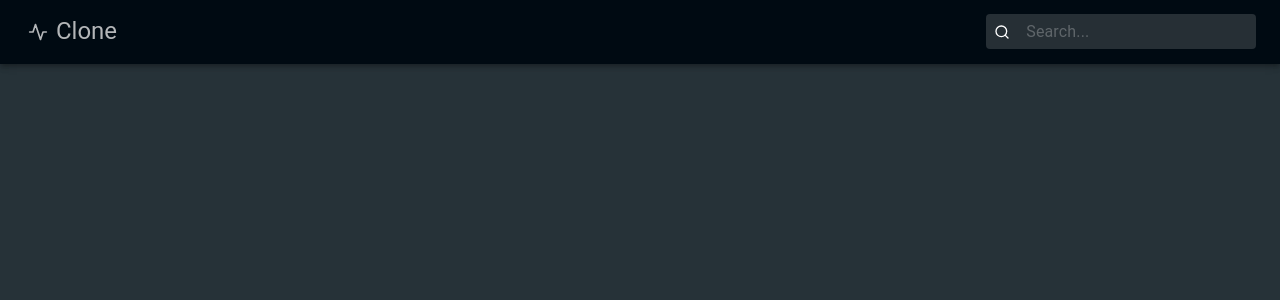
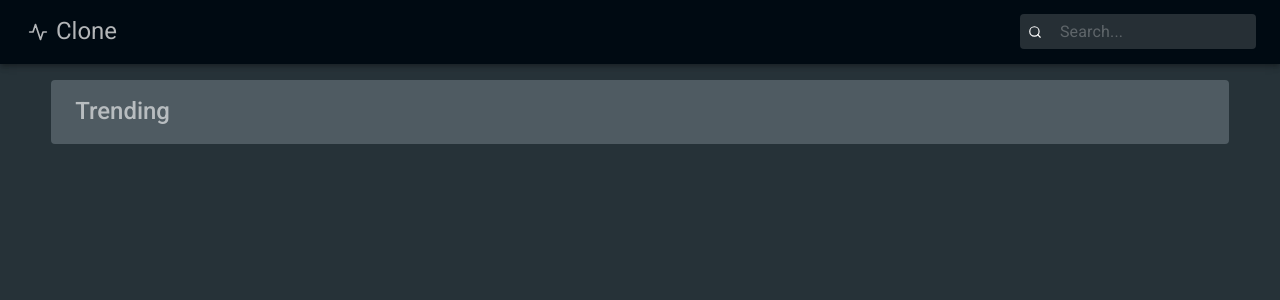
Before and after one commit to ChenzierKabrabam/reactjs-moviedb, a React (Create React App) app: page / in a window 1280 px wide. Shown: the top 300 px of the page. Built offline with nearby package versions, Linux system fonts and the light colour scheme.

Commit message:
designing layout for home page content

```diff
--- a/public/index.html
+++ b/public/index.html
@@ -2,14 +2,14 @@
 <html lang="en">
   <head>
     <meta charset="utf-8" />
-    <link rel="icon" href="%PUBLIC_URL%/favicon.ico" />
+    <!-- <link rel="icon" href="%PUBLIC_URL%/favicon.ico" /> -->
     <meta name="viewport" content="width=device-width, initial-scale=1" />
     <meta name="theme-color" content="#000000" />
-    <meta
+    <!-- <meta
       name="description"
       content="Web site created using create-react-app"
-    />
-    <link rel="apple-touch-icon" href="%PUBLIC_URL%/logo192.png" />
+    /> -->
+    <!-- <link rel="apple-touch-icon" href="%PUBLIC_URL%/logo192.png" /> -->
     <!--
       manifest.json provides metadata used when your web app is installed on a
       user's mobile device or desktop. See https://developers.google.com/web/fundamentals/web-app-manifest/
@@ -25,6 +25,10 @@
       Learn how to configure a non-root public URL by running `npm run build`.
     -->
     <title>React App</title>
+    <link
+      rel="stylesheet"
+      href="https://fonts.googleapis.com/css?family=Roboto:300,400,500,700&display=swap"
+    />
   </head>
   <body>
     <noscript>You need to enable JavaScript to run this app.</noscript>
--- a/src/App.js
+++ b/src/App.js
@@ -2,11 +2,15 @@ import {
   createMuiTheme,
   MuiThemeProvider,
   responsiveFontSizes,
+  CssBaseline,
 } from '@material-ui/core'
 import Home from './pages/Home'
 
 let theme = createMuiTheme({
   palette: {
+    background: {
+      default: '#263238',
+    },
     primary: {
       light: '#4f5b62', // font - white
       main: '#263238', // font - white
@@ -28,6 +32,7 @@ function App() {
   return (
     <MuiThemeProvider theme={theme}>
       <Home />
+      <CssBaseline />
     </MuiThemeProvider>
   )
 }
--- /dev/null
+++ b/src/component/Content.jsx
@@ -0,0 +1,34 @@
+import { makeStyles, fade, Typography } from '@material-ui/core'
+import React from 'react'
+
+const useStyles = makeStyles((theme) => ({
+  root: {
+    width: '100%',
+    padding: theme.spacing(2, 3),
+    marginTop: '16px',
+    backgroundColor: theme.palette.primary.light,
+    [theme.breakpoints.up('sm')]: {
+      width: '92%',
+      margin: '16px auto',
+      borderRadius: theme.shape.borderRadius,
+    },
+  },
+  heading: {
+    color: fade(theme.palette.common.white, 0.6),
+    textTransform: 'capitalize',
+    fontWeight: '450',
+  },
+}))
+
+function Content() {
+  const classes = useStyles()
+  return (
+    <div className={classes.root}>
+      <Typography className={classes.heading} variant='h5'>
+        trending
+      </Typography>
+    </div>
+  )
+}
+
+export default Content
--- a/src/index.css
+++ b/src/index.css
@@ -1,6 +1,4 @@
 body {
-  margin: 0;
-  background-color: #263238;
   font-family: 'Roboto', -apple-system, BlinkMacSystemFont, 'Segoe UI', 'Oxygen',
     'Ubuntu', 'Cantarell', 'Fira Sans', 'Droid Sans', 'Helvetica Neue',
     sans-serif;
--- a/src/pages/Home.jsx
+++ b/src/pages/Home.jsx
@@ -1,11 +1,13 @@
 import React from 'react'
+import Content from '../component/Content'
 import Header from '../component/Header'
 
 function Home() {
   return (
-    <div>
+    <>
       <Header />
-    </div>
+      <Content />
+    </>
   )
 }
 
```
